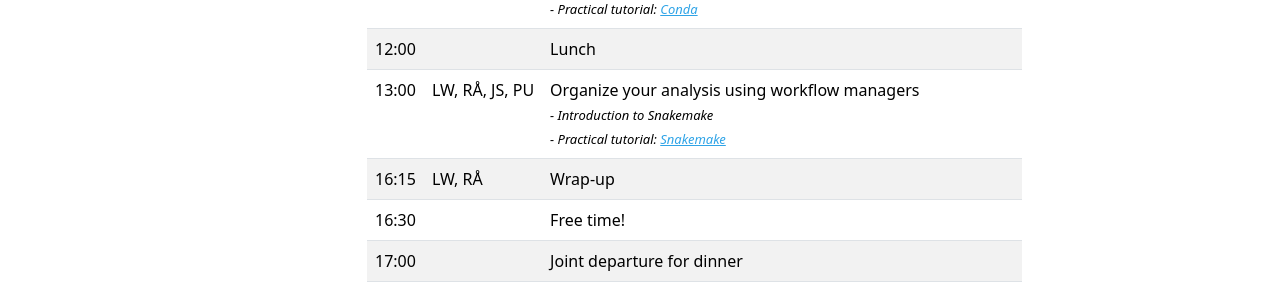
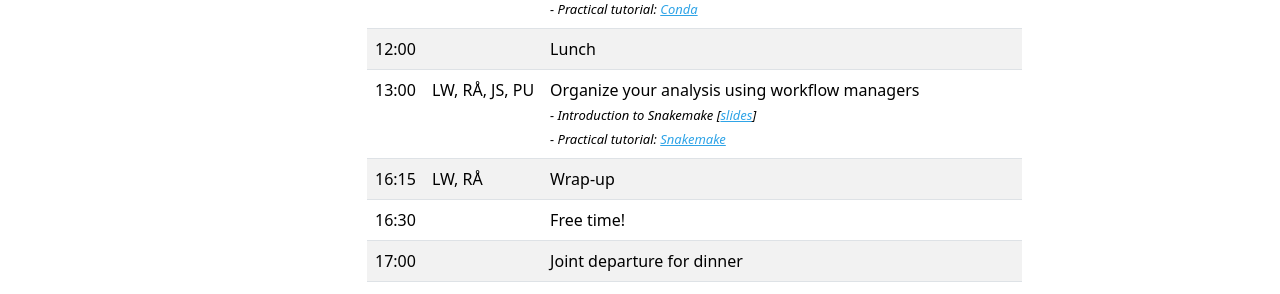
Before and after one commit to NBISweden/workshop-reproducible-research, an MkDocs documentation site: the page built from docs/schedule.md, in a window 1280 px wide and 900 px high. Shown: the part 442-736 px from the top of the window. Built offline with MkDocs 1.6.1, drawn with Linux system fonts in a browser that asks for light colours; nearby versions of some CDN libraries; old or Windows-style settings are respelled for this version of MkDocs.

Commit message:
snakemake pdf

```diff
--- a/docs/schedule.md
+++ b/docs/schedule.md
@@ -50,7 +50,7 @@ The course will be in rooms Air/Fire at SciLifeLab, Stockholm (see [travel info]
     <td>
       <font size="3"> Organize your analysis using workflow managers
       <font size="2"><i><br>
-      - Introduction to Snakemake <br>
+      - Introduction to Snakemake [<a href="https://github.com/rasmusagren/repres_slides/raw/master/snakemake.pdf" target="_blank">slides</a>]<br>
       - Practical tutorial: <a href="../snakemake/">Snakemake</a>
     </td>
   </tr>
```
